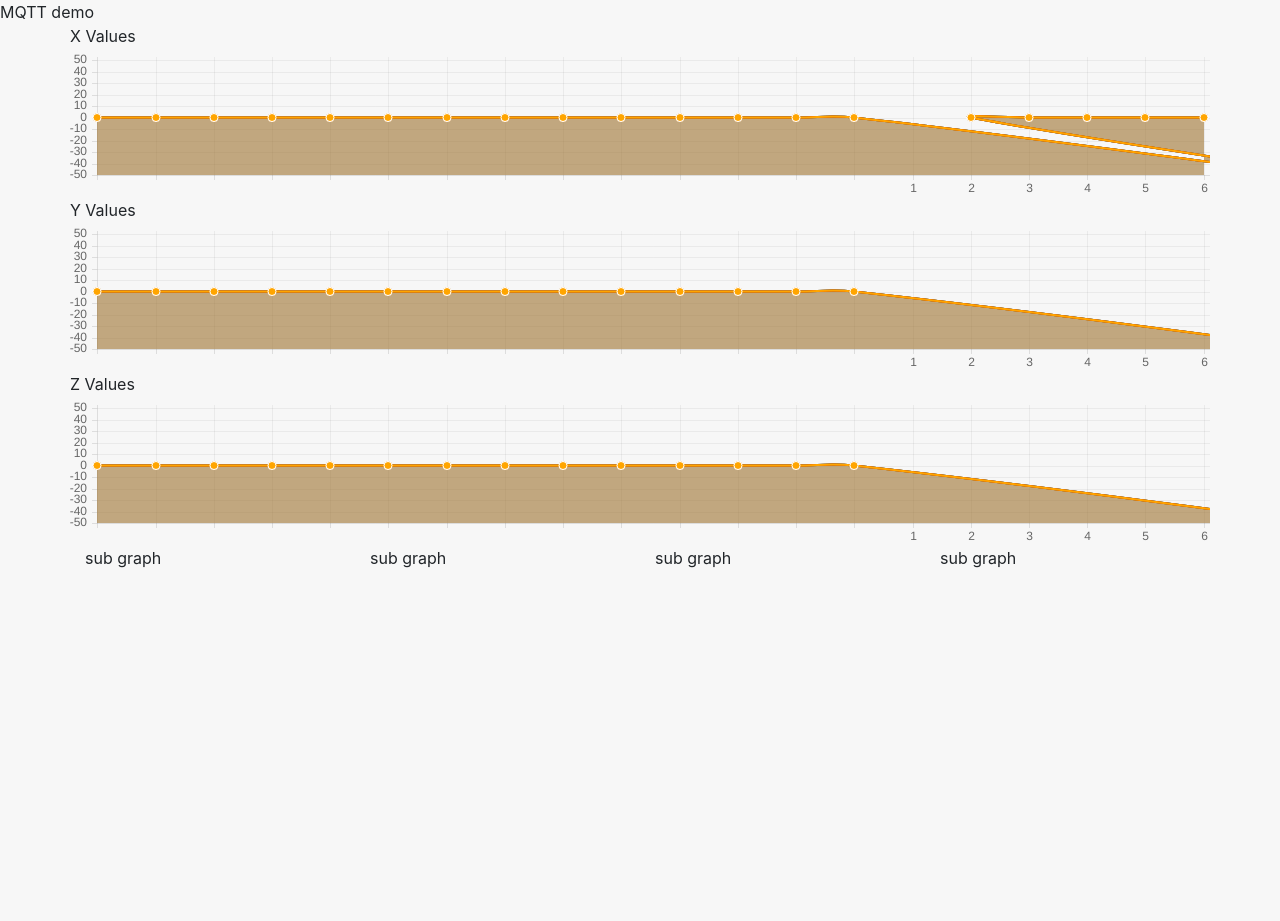
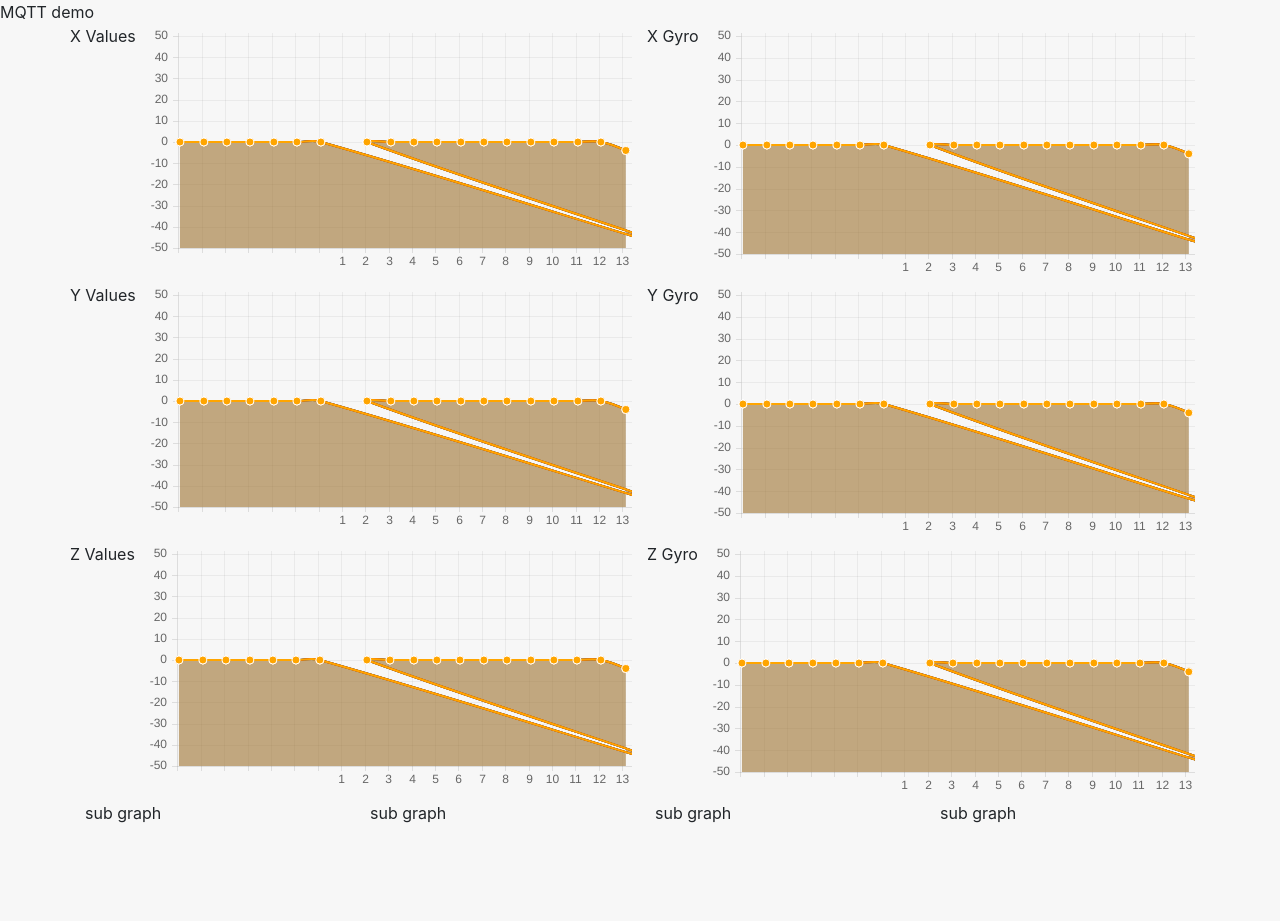
Before and after one commit to Santi-A/ThesisIOTdemo, a Django app: page / in a window 1280 px wide. Before the commit the page ends 568 px from the top, so only its background shows below. Run offline with Django 3.2, Linux system fonts and the light colour scheme; some libraries are stand-ins or nearby versions.

Commit message:
added gyro and formatted mqtt string

```diff
--- a/mysite/static/html/compareChart.html
+++ b/mysite/static/html/compareChart.html
@@ -1,9 +1,8 @@
-<canvas id="chart" style="height:100%; width:100%;max-height: 150px"></canvas>
+<canvas id="chart" style="height:100%; width:100%; max-height: 300px;"></canvas>
 
 <script>
     var parentID = $("#chart").parent().attr('id');
     var chartID = parentID + "-chart";
-    var valID =  parentID + "-value";
     $("#chart").attr('id', chartID)
 
         var canvas = document.getElementById(chartID),
--- a/mysite/static/html/reloader.html
+++ b/mysite/static/html/reloader.html
@@ -1,24 +1,24 @@
-<div id="currentA" style="visibility: hidden"></div>
-<div id="currentB" style="visibility: hidden"></div>
-<div id="currentC" style="visibility: hidden"></div>
-<div id="currentD" style="visibility: hidden"></div>
+<div id="sensorA" style="visibility: hidden"></div>
+<div id="sensorB" style="visibility: hidden"></div>
+<div id="sensorC" style="visibility: hidden"></div>
+<div id="sensorD" style="visibility: hidden"></div>
 
 <script>
 
 </script>
 
 <script>
-        setInterval(function(){reloader();},1000);
+        setInterval(function(){reloader();},500);
 
         function reloader(){
             $.ajax({url: '/getCurrentValue',
                 success: function(result){
                     var res = JSON.parse(result);
 
-                    document.getElementById("currentA").innerHTML = res['currentA'];
-                    document.getElementById("currentB").innerHTML = res['currentB'];
-                    document.getElementById("currentC").innerHTML = res['currentC'];
-                    document.getElementById("currentD").innerHTML = res['currentD'];
+                    document.getElementById("sensorA").innerHTML = res['sensorA'];
+                    document.getElementById("sensorB").innerHTML = res['sensorB'];
+                    document.getElementById("sensorC").innerHTML = res['sensorC'];
+                    document.getElementById("sensorD").innerHTML = res['sensorD'];
                 }
             });
         }
--- a/mysite/templates/testmqtt/index.html
+++ b/mysite/templates/testmqtt/index.html
@@ -12,17 +12,23 @@
 <body class="nav-md footer_fixed" style="background-color: #F7F7F7">
     <div>MQTT demo</div>
     <div class="container">
-        <div class="row" id="x">
+        <div class="row">
             <div>X Values</div>
-            <div class="col" id="x-compare"></div>
+            <div class="col" id="x"></div>
+            <div>X Gyro</div>
+            <div class="col" id="x-gyro"></div>
         </div>
-        <div class="row" id="y">
+        <div class="row">
             <div>Y Values</div>
-            <div class="col" id="y-compare"></div>
+            <div class="col" id="y"></div>
+            <div>Y Gyro</div>
+            <div class="col" id="y-gyro"></div>
         </div>
-        <div class="row" id="z">
+        <div class="row">
             <div>Z Values</div>
-            <div class="col" id="z-compare"></div>
+            <div class="col" id="z"></div>
+            <div>Z Gyro</div>
+            <div class="col" id="z-gyro"></div>
         </div>
         <div class="row">
             <div class="col">sub graph</div>
@@ -34,27 +40,31 @@
     <div id="reloader"></div>
     <script>
         var compareCharts = []
+        var dataStrings = []
         $.get("{% static 'html/compareChart.html' %}", function(data){
-            $("#x-compare").replaceWith(data).stop();
-            $("#y-compare").replaceWith(data).stop();
-            $("#z-compare").replaceWith(data).stop();
+            $("#x").append(data).stop();
+            $("#y").append(data).stop();
+            $("#z").append(data).stop();
+            $("#x-gyro").append(data).stop();
+            $("#y-gyro").append(data).stop();
+            $("#z-gyro").append(data).stop();
         })
         $.get("{% static 'html/reloader.html' %}", function(data){
             $("#reloader").replaceWith(data).stop();
         })
 
-        var iterator = [0, 0, 0]
+        var iterator = [0, 0, 0, 0, 0, 0]
         setInterval(function(){
             for(var index = 0; index<compareCharts.length; index++){
-                var valueA = parseInt(document.getElementById("currentA").innerHTML.split(",")[index]);
-                var valueB = parseInt(document.getElementById("currentB").innerHTML.split(",")[index]);
-                var valueC = parseInt(document.getElementById("currentC").innerHTML.split(",")[index]);
-                var valueD = parseInt(document.getElementById("currentD").innerHTML.split(",")[index]);
+                var valueA = parseInt(document.getElementById("sensorA").innerHTML.split(",")[index]);
+                var valueB = parseInt(document.getElementById("sensorB").innerHTML.split(",")[index]);
+                var valueC = parseInt(document.getElementById("sensorC").innerHTML.split(",")[index]);
+                var valueD = parseInt(document.getElementById("sensorD").innerHTML.split(",")[index]);
 
                 compareCharts[index].addData([valueA, valueB, valueC, valueD], ++iterator[index]);
                 compareCharts[index].removeData();
             }
-        }, 1000);
+        }, 500);
     </script>
 </body>
 </html>
--- a/mysite/testmqtt/views.py
+++ b/mysite/testmqtt/views.py
@@ -4,23 +4,23 @@ import paho.mqtt.client as mqtt
 import json
 import datetime
 
-currentA = '0-0-0'
-currentB = '0-0-0'
-currentC = '0-0-0'
-currentD = '0-0-0'
+sensorA = '0,0,0,0,0,0'
+sensorB = '0,0,0,0,0,0'
+sensorC = '0,0,0,0,0,0'
+sensorD = '0,0,0,0,0,0'
 
 
 def getCurrentValue(request):
-    global currentA
-    global currentB
-    global currentC
-    global currentD
+    global sensorA
+    global sensorB
+    global sensorC
+    global sensorD
 
     JSONer = {}
-    JSONer['currentA'] = currentA
-    JSONer['currentB'] = currentB
-    JSONer['currentC'] = currentC
-    JSONer['currentD'] = currentD
+    JSONer['sensorA'] = sensorA
+    JSONer['sensorB'] = sensorB
+    JSONer['sensorC'] = sensorC
+    JSONer['sensorD'] = sensorD
 
     return HttpResponse(json.dumps(JSONer))
 
@@ -30,24 +30,29 @@ def index(request):
 
 
 def on_message(client, userdata, msg):
-    global currentA
-    global currentB
-    global currentC
-    global currentD
+    global sensorA
+    global sensorB
+    global sensorC
+    global sensorD
 
-    arrived = msg.payload.decode()
+    arrived = json.loads(msg.payload)
 
-    sensor = arrived.split(":")[0]
+    datastring = ""
+    for number in arrived['IMU']:
+        datastring += str(number) + ","
+    for number in arrived['Gyro']:
+        datastring += str(number) + ","
+
+    sensor = arrived['device']
     if sensor == "A":
-        currentA = arrived.split(":")[1]
+        sensorA = datastring
     if sensor == "B":
-        currentB = arrived.split(":")[1]
+        sensorB = datastring
     if sensor == "C":
-        currentC = arrived.split(":")[1]
+        sensorC = datastring
     if sensor == "D":
-        currentD = arrived.split(":")[1]
+        sensorD = datastring
 
-    print('new data: ', arrived)
     pass
 
 
```
